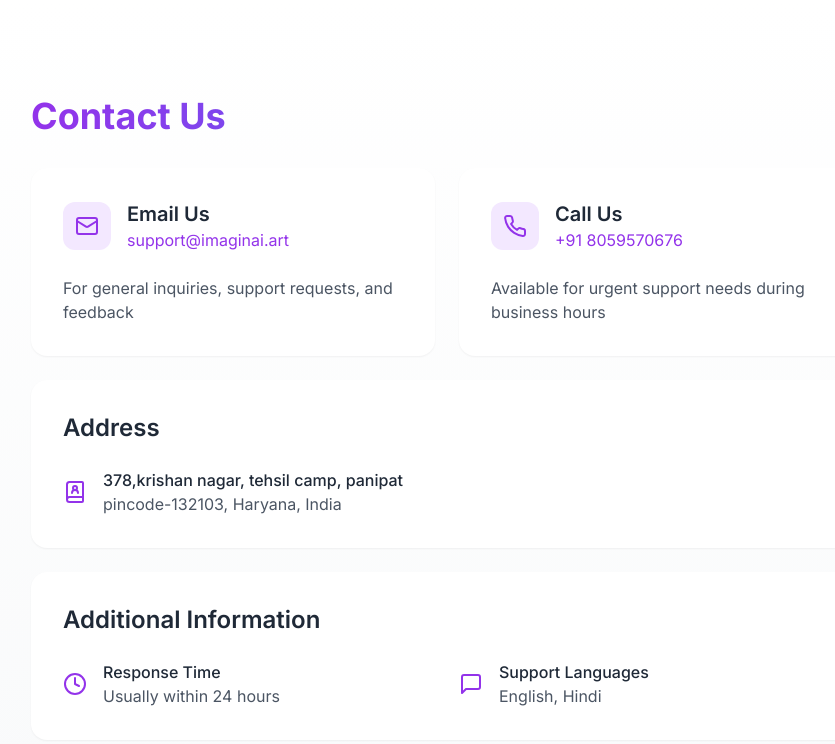
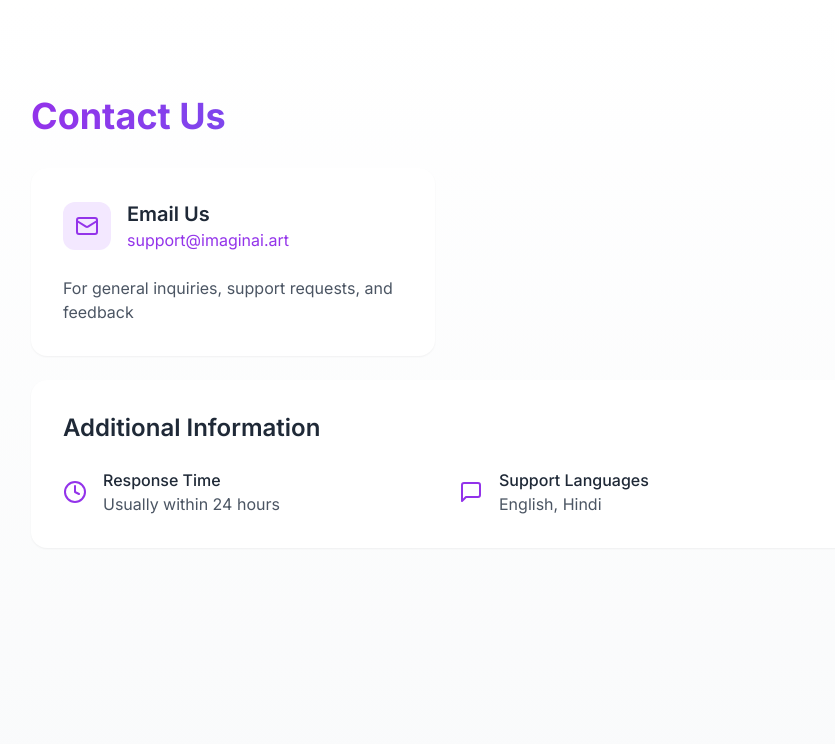
Before and after one commit to sanyogsr/imaginai, a Next.js app: page /contact-us in a window 1280 px wide. Shown: the top 744 px of the page, without its empty margins (193-1028 px from the left). Built offline with nearby package versions, Linux system fonts and the light colour scheme; a web font is replaced by a local one.

Commit message:
info changed

```diff
--- a/app/(dashboard)/dashboard/about-us/page.tsx
+++ b/app/(dashboard)/dashboard/about-us/page.tsx
@@ -37,27 +37,6 @@
             </section>
 
             <section className="bg-white rounded-2xl p-8 shadow-sm">
-              <h2 className="text-2xl font-semibold text-gray-800 mb-4">
-                Leadership
-              </h2>
-              <div className="flex items-start space-x-6">
-                {/* <div className="w-[10rem] h-20 rounded-lg bg-gradient-to-br from-purple-600 to-blue-500 flex items-center justify-center">
-                <span className="text-white font-bold text-xl">S</span>
-              </div> */}
-                <div>
-                  <h3 className="text-xl font-semibold text-gray-800">
-                    Sanyog
-                  </h3>
-                  <p className="text-purple-600 mb-2">Founder & CEO</p>
-                  <p className="text-gray-600">
-                    Leading the vision of ImaginAi.art, Sanyog brings innovative
-                    AI technology to creative professionals and enthusiasts
-                    worldwide. His passion for AI and art drives our mission to
-                    make high-quality AI image generation accessible to
-                    everyone.
-                  </p>
-                </div>
-              </div>
               <h2 className="text-2xl font-semibold text-gray-800 mt-4">
                 Business Name
               </h2>
--- a/app/(dashboard)/dashboard/support/page.tsx
+++ b/app/(dashboard)/dashboard/support/page.tsx
@@ -1,5 +1,5 @@
 import { Metadata } from "next";
-import { Mail, Phone, Clock, MessageSquare, BookUser } from "lucide-react";
+import { Mail, Clock, MessageSquare } from "lucide-react";
 
 export const metadata: Metadata = {
   title: "Contact Us | ImaginAi.art",
@@ -42,28 +42,6 @@
               </div>
               <p className="text-gray-600">
                 For general inquiries, support requests, and feedback
-              </p>
-            </div>
-
-            <div className="bg-white rounded-2xl p-8 shadow-sm">
-              <div className="flex items-center space-x-4 mb-6">
-                <div className="w-12 h-12 rounded-xl bg-purple-100 flex items-center justify-center">
-                  <Phone className="w-6 h-6 text-purple-600" />
-                </div>
-                <div>
-                  <h2 className="text-xl font-semibold text-gray-800">
-                    Call Us
-                  </h2>
-                  <a
-                    href="tel:+918059570676"
-                    className="text-purple-600 hover:text-purple-700"
-                  >
-                    +91 8059570676
-                  </a>
-                </div>
-              </div>
-              <p className="text-gray-600">
-                Available for urgent support needs during business hours
               </p>
             </div>
           </section>
@@ -113,24 +91,7 @@
               </button>
             </form>
           </section> */}
-          <section className="bg-white rounded-2xl p-8 shadow-sm">
-            <h2 className="text-2xl font-semibold text-gray-800 mb-6">
-              Address
-            </h2>
-            <div className="grid md:grid-cols-2 gap-6">
-              <div className="flex items-center space-x-4">
-                <BookUser className="w-6 h-6 text-purple-600" />
-                <div>
-                  <h3 className="font-medium text-gray-800">
-                    378,krishan nagar, tehsil camp, panipat
-                  </h3>
-                  <p className="text-gray-600">
-                    pincode-132103, Haryana, India
-                  </p>
-                </div>
-              </div>
-            </div>
-          </section>
+
           <section className="bg-white rounded-2xl p-8 shadow-sm">
             <h2 className="text-2xl font-semibold text-gray-800 mb-6">
               Additional Information
--- a/app/(dashboard)/dashboard/upgrade/page.tsx
+++ b/app/(dashboard)/dashboard/upgrade/page.tsx
@@ -104,16 +104,8 @@
   const plans = [
     {
       name: "Creative Explorer",
-      price:
-        session.data?.user?.id === "cm37fw1by0000sjnf3v87agtv" ||
-        "cm3ivcppq0000t0ut2yadv8vr"
-          ? 1
-          : 60,
-      credits:
-        session.data?.user?.id === "cm37fw1by0000sjnf3v87agtv" ||
-        "cm3ivcppq0000t0ut2yadv8vr"
-          ? 2
-          : 120,
+      price: session.data?.user?.id === "cm37fw1by0000sjnf3v87agtv" ? 1 : 60,
+      credits: session.data?.user?.id === "cm37fw1by0000sjnf3v87agtv" ? 2 : 120,
       features: [
         "60 AI masterpiece generations",
         "best quality artworks",
--- a/app/about-us/page.tsx
+++ b/app/about-us/page.tsx
@@ -39,27 +39,6 @@
             </section>
 
             <section className="bg-white rounded-2xl p-8 shadow-sm">
-              <h2 className="text-2xl font-semibold text-gray-800 mb-4">
-                Leadership
-              </h2>
-              <div className="flex items-start space-x-6">
-                {/* <div className="w-[10rem] h-20 rounded-lg bg-gradient-to-br from-purple-600 to-blue-500 flex items-center justify-center">
-                <span className="text-white font-bold text-xl">S</span>
-              </div> */}
-                <div>
-                  <h3 className="text-xl font-semibold text-gray-800">
-                    Sanyog
-                  </h3>
-                  <p className="text-purple-600 mb-2">Founder & CEO</p>
-                  <p className="text-gray-600">
-                    Leading the vision of ImaginAi.art, Sanyog brings innovative
-                    AI technology to creative professionals and enthusiasts
-                    worldwide. His passion for AI and art drives our mission to
-                    make high-quality AI image generation accessible to
-                    everyone.
-                  </p>
-                </div>
-              </div>
               <h2 className="text-2xl font-semibold text-gray-800 mt-4">
                 Business Name
               </h2>
--- a/app/contact-us/page.tsx
+++ b/app/contact-us/page.tsx
@@ -1,5 +1,5 @@
 import { Metadata } from "next";
-import { Mail, Phone, Clock, MessageSquare, BookUser } from "lucide-react";
+import { Mail, Clock, MessageSquare  } from "lucide-react";
 
 export const metadata: Metadata = {
   title: "Contact Us | ImaginAi.art",
@@ -42,28 +42,6 @@
               </div>
               <p className="text-gray-600">
                 For general inquiries, support requests, and feedback
-              </p>
-            </div>
-
-            <div className="bg-white rounded-2xl p-8 shadow-sm">
-              <div className="flex items-center space-x-4 mb-6">
-                <div className="w-12 h-12 rounded-xl bg-purple-100 flex items-center justify-center">
-                  <Phone className="w-6 h-6 text-purple-600" />
-                </div>
-                <div>
-                  <h2 className="text-xl font-semibold text-gray-800">
-                    Call Us
-                  </h2>
-                  <a
-                    href="tel:+918059570676"
-                    className="text-purple-600 hover:text-purple-700"
-                  >
-                    +91 8059570676
-                  </a>
-                </div>
-              </div>
-              <p className="text-gray-600">
-                Available for urgent support needs during business hours
               </p>
             </div>
           </section>
@@ -113,24 +91,7 @@
               </button>
             </form>
           </section> */}
-          <section className="bg-white rounded-2xl p-8 shadow-sm">
-            <h2 className="text-2xl font-semibold text-gray-800 mb-6">
-              Address
-            </h2>
-            <div className="grid md:grid-cols-2 gap-6">
-              <div className="flex items-center space-x-4">
-                <BookUser className="w-6 h-6 text-purple-600" />
-                <div>
-                  <h3 className="font-medium text-gray-800">
-                    378,krishan nagar, tehsil camp, panipat
-                  </h3>
-                  <p className="text-gray-600">
-                    pincode-132103, Haryana, India
-                  </p>
-                </div>
-              </div>
-            </div>
-          </section>
+
           <section className="bg-white rounded-2xl p-8 shadow-sm">
             <h2 className="text-2xl font-semibold text-gray-800 mb-6">
               Additional Information
--- a/components/Footer.tsx
+++ b/components/Footer.tsx
@@ -40,7 +40,7 @@
             {/* Social Links */}
             <div className="flex space-x-4">
               <Link
-                href="https://x.com/sanyogsr"
+                href="https://x.com/imaginaiart"
                 target="_blank"
                 className="text-gray-600 hover:text-blue-500 transition"
               >
--- a/components/dashboard/ModelGrid.tsx
+++ b/components/dashboard/ModelGrid.tsx
@@ -63,7 +63,7 @@
       href: `/dashboard/text-to-image?model=${modelOptions[2].value}`, // Add link here
     },
     {
-      name: "Flux LoRA",
+      name: "Train your model  -  coming soon",
       category: "Text to Image",
       description: "image to image generation.",
       tier: "Pro",
@@ -72,7 +72,7 @@
       href: "", // Add link here
     },
     {
-      name: "ReCraft V3",
+      name: "ReCraft V3 - coming soon",
       category: "Text to Image",
       description: "Redefine creative workflows.",
       tier: "Pro",
@@ -81,7 +81,7 @@
       href: "", // Add link here
     },
     {
-      name: "Bytedance/SDXL Lightning",
+      name: "Bytedance/SDXL Lightning - coming soon",
       category: "Text to Image",
       description: "Fast and efficient text-to-image AI.",
       tier: "Pro",
@@ -90,7 +90,7 @@
       href: "", // Add link here
     },
     {
-      name: "Stable Diffusion SDXL",
+      name: "Stable Diffusion SDXL - soon",
       category: "Text to Image",
       description: "High-quality text-to-image generation.",
       tier: "Pro",
@@ -99,7 +99,7 @@
       href: "", // Add link here
     },
     {
-      name: "Stable Diffusion",
+      name: "Stable Diffusion - coming soon",
       category: "Text to Image",
       description: "High-quality text-to-image generation.",
       tier: "Pro",
```
